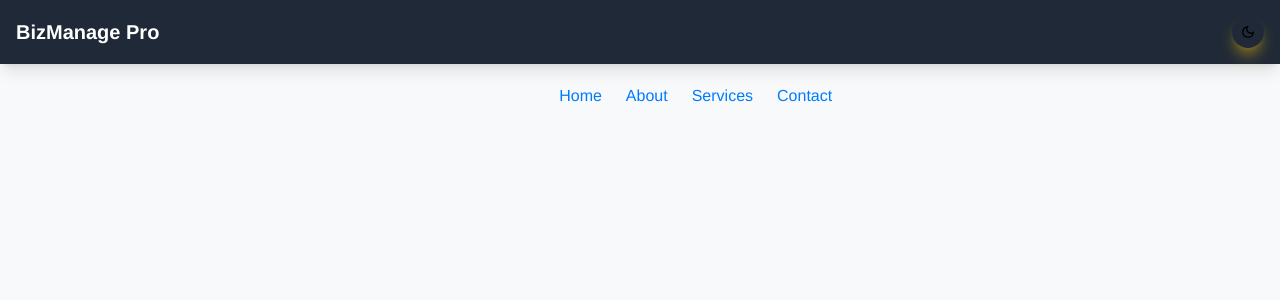
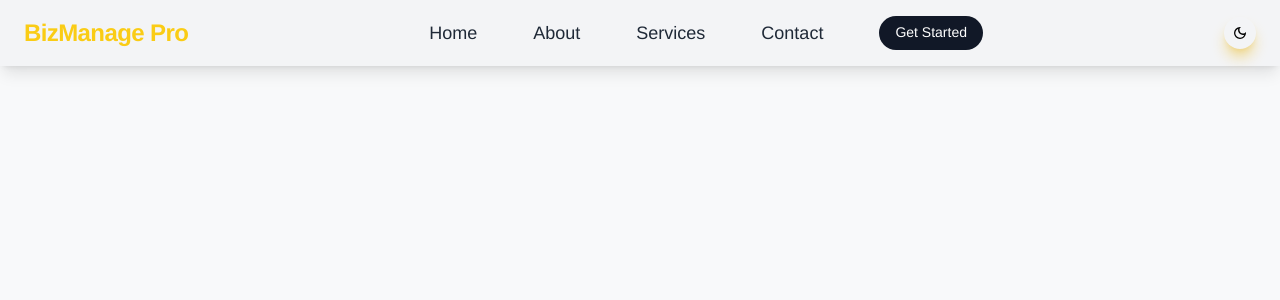
Before and after one commit to R1MO9/BizManage-Pro, a React (Vite) app in the folder client/: page / in a window 1280 px wide. Shown: the top 300 px of the page. Built offline with nearby package versions, Linux system fonts and the light colour scheme.

Commit message:
enhance navbar with mobile menu, disable body scroll, and add 'Get Started' button

```diff
--- a/client/src/components/navigation/navbar.jsx
+++ b/client/src/components/navigation/navbar.jsx
@@ -1,6 +1,8 @@
-import React, { useState } from 'react';
+import React, { useState, useEffect } from 'react';
 import { MdOutlineMenu, MdOutlineClose } from 'react-icons/md';
 import ThemeSwitcher from '../common/theme_switcher';
+import Button from '../common/button';
+import { Link } from 'react-router-dom';
 
 const Navbar = () => {
   const [isOpen, setIsOpen] = useState(false);
@@ -9,25 +11,67 @@ const Navbar = () => {
     setIsOpen(!isOpen);
   };
 
+  // Disable scrolling when menu is open
+  useEffect(() => {
+    if (isOpen) {
+      document.body.style.overflow = 'hidden';
+    } else {
+      document.body.style.overflow = 'auto';
+    }
+
+    return () => {
+      document.body.style.overflow = 'auto';
+    };
+  }, [isOpen]);
+
   return (
-    <header className="flex items-center justify-between p-4 bg-gray-800 text-white shadow-lg">
-      <div className="text-xl font-bold">BizManage Pro</div>
+    <header className="w-full bg-gray-100 dark:bg-gray-900 dark:text-white shadow-lg z-30">
+      <div className="max-w-screen-xl mx-auto px-6 py-4 flex items-center justify-between">
+        <div className="text-2xl font-semibold tracking-tight">
+          <Link to="#home" className="text-yellow-400">BizManage Pro</Link>
+        </div>
 
-      {/* Navbar links (hidden on small screens, shown on larger ones) */}
-      <nav className={`flex-col items-center space-y-1 md:flex md:flex-row md:space-y-0 md:space-x-6 transition-all duration-300 absolute md:relative top-16 left-0 w-full md:w-auto bg-gray-800 md:bg-transparent ${isOpen ? 'flex' : 'hidden'} md:flex`}>
-        <a href="#home" className="hover:text-yellow-400">Home</a>
-        <a href="#about" className="hover:text-yellow-400">About</a>
-        <a href="#services" className="hover:text-yellow-400">Services</a>
-        <a href="#contact" className="hover:text-yellow-400">Contact</a>
-      </nav>
+        {/* Navbar Links */}
+        <nav className={`md:flex md:flex-row md:space-x-8 md:items-center md:gap-6 transition-all duration-300 md:static hidden md:p-0 space-y-4 md:space-y-0`}>
+          <Link to="#home" className="text-lg text-gray-800 dark:text-white hover:text-yellow-400 transition-colors duration-300">Home</Link>
+          <Link to="#about" className="text-lg text-gray-800 dark:text-white hover:text-yellow-400 transition-colors duration-300">About</Link>
+          <Link to="#services" className="text-lg text-gray-800 dark:text-white hover:text-yellow-400 transition-colors duration-300">Services</Link>
+          <Link to="#contact" className="text-lg text-gray-800 dark:text-white hover:text-yellow-400 transition-colors duration-300">Contact</Link>
 
-      {/* Theme Switcher */}
-      <ThemeSwitcher />
+          <Button className="dark:bg-yellow-400 dark:hover:bg-yellow-500 text-white">
+            Get Started
+          </Button>
+        </nav>
 
-      {/* Mobile menu toggle */}
-      <button onClick={toggleMenu} className="md:hidden text-2xl">
-        {isOpen ? <MdOutlineClose /> : <MdOutlineMenu />}
-      </button>
+        {/* Theme Switcher */}
+        <ThemeSwitcher />
+
+        {/* Mobile menu toggle button */}
+        <button onClick={toggleMenu} className="md:hidden text-2xl text-black dark:text-white focus:outline-none">
+          {isOpen ? <MdOutlineClose /> : <MdOutlineMenu />}
+        </button>
+      </div>
+
+      {/* Mobile Menu Overlay */}
+      {isOpen && (
+        <div className="md:hidden fixed inset-0 bg-black bg-opacity-85 z-20 flex flex-col items-center justify-center">
+          <div className="flex justify-end pt-4 pr-4 w-full">
+            <button onClick={toggleMenu} className="text-white text-3xl">
+              <MdOutlineClose />
+            </button>
+          </div>
+          <div className="flex flex-col items-center justify-center space-y-6 py-auto h-full">
+            <Link to="#home" className="text-white text-xl hover:text-yellow-400 transition-colors duration-300">Home</Link>
+            <Link to="#about" className="text-white text-xl hover:text-yellow-400 transition-colors duration-300">About</Link>
+            <Link to="#services" className="text-white text-xl hover:text-yellow-400 transition-colors duration-300">Services</Link>
+            <Link to="#contact" className="text-white text-xl hover:text-yellow-400 transition-colors duration-300">Contact</Link>
+
+            <Button className="dark:bg-yellow-400 dark:hover:bg-yellow-500 text-white">
+              Get Started
+            </Button>
+          </div>
+        </div>
+      )}
     </header>
   );
 };
```
